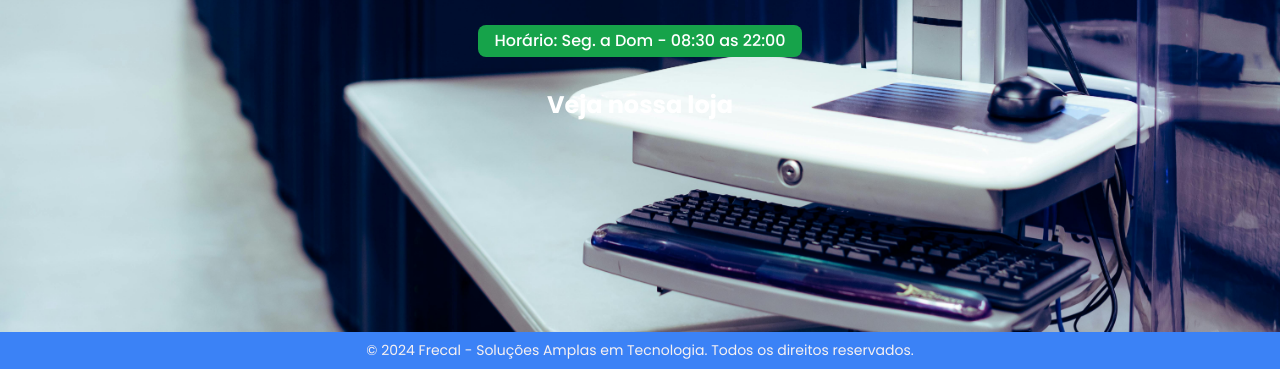
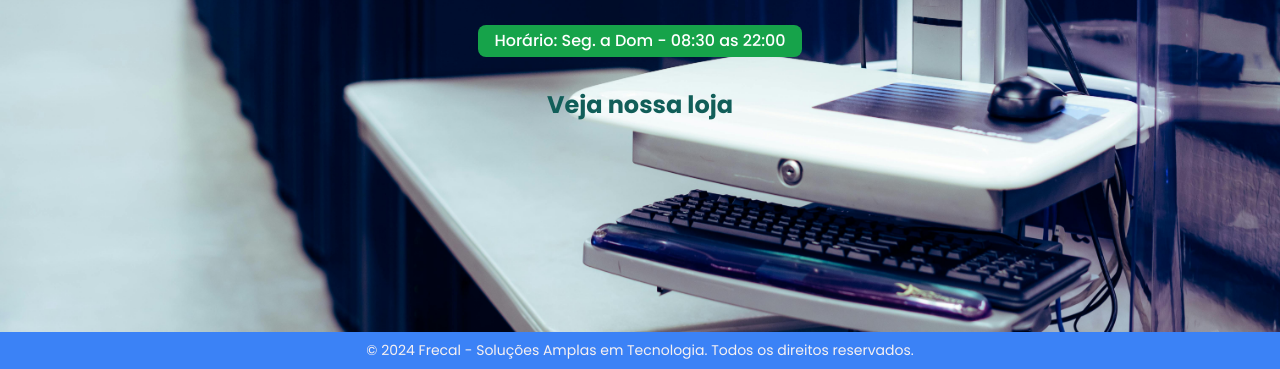
Before and after one commit to DChivela/Loja_Tech, a website: page index.html in a window 1280 px wide. Shown: the part 431-800 px from the top of the page. Drawn offline with Linux system fonts and the light colour scheme.

Commit message:
Actualizando a cor dos subtítulos (Index e Loja).

```diff
--- a/index.html
+++ b/index.html
@@ -43,7 +43,7 @@
                 </div>
                 <button class="flex items-center gap-5 mt-8 text-white font-bold"
                 id="loja"
-                > <a href="./loja.html" class="text-2xl">Veja nossa loja</a>
+                > <a href="./loja.html" class="text-2xl text-teal-800 hover:scale-100">Veja nossa loja</a>
                 </button>
         </div>
     </div>
```
Also changed, not shown: loja.html (+1 -1 lines), README.md, script.js (line endings or trailing spaces), styles/output.css.
